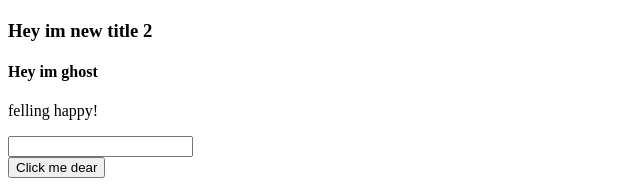
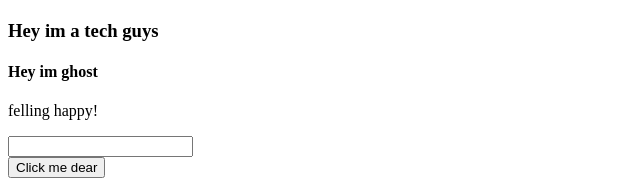
Before and after one commit to siyamulislam/basic_website, a plain HTML site: page index.html in a window 1280 px wide. Shown: the part 399-589 px from the top of the page, 0-640 px from the left. Drawn offline with Linux system fonts and the light colour scheme.

Commit message:
tech guys added

```diff
--- a/index.html
+++ b/index.html
@@ -1,14 +1,12 @@
 <!DOCTYPE html>
 <html lang="en">
-
 <head>
     <meta charset="UTF-8">
     <meta http-equiv="X-UA-Compatible" content="IE=edge">
     <meta name="viewport" content="width=device-width, initial-scale=1.0">
     <title>Basic Web</title>
     <style>
-
-        section{
+        section {
             color: blue;
             font-size: 25px;
             border: 10px solid;
@@ -16,32 +14,28 @@
             margin: 20px;
             padding: 10px;
         }
-        .gg{
+        .gg {
             background-color: chartreuse;
         }
-
-        img{
+        img {
             width: 25%;
         }
     </style>
 </head>
-
 <body>
     <h1>This is damo Web...</h1>
     <img src="img/image_vfx.jpg" alt="Awesome VFX" width=200px>
-    <h3>Hey im new title 2</h3>
-
+    <h3>Hey im a tech guys</h3>
     <h4>Hey im ghost</h4>
     <p>felling happy!</p>
     <input type="text">
     <br>
     <button>Click me dear</button>
-
     <section>
-        <ul >
+        <ul>
             <li> <a href="https://www.google.com">Google</a></li>
-            <li>  <a href="www.google.com">Facebook</a> </li>
-            <li>  <a href="www.google.com">Youtube</a>  </li>
+            <li> <a href="www.google.com">Facebook</a> </li>
+            <li> <a href="www.google.com">Youtube</a> </li>
         </ul>
     </section>
 
@@ -54,8 +48,6 @@
             <li type="disc">disc</li>
         </ul>
     </div>
-
-
 </body>
 
 </html>
```
Lines whose indentation alone changed are shown as unchanged.
